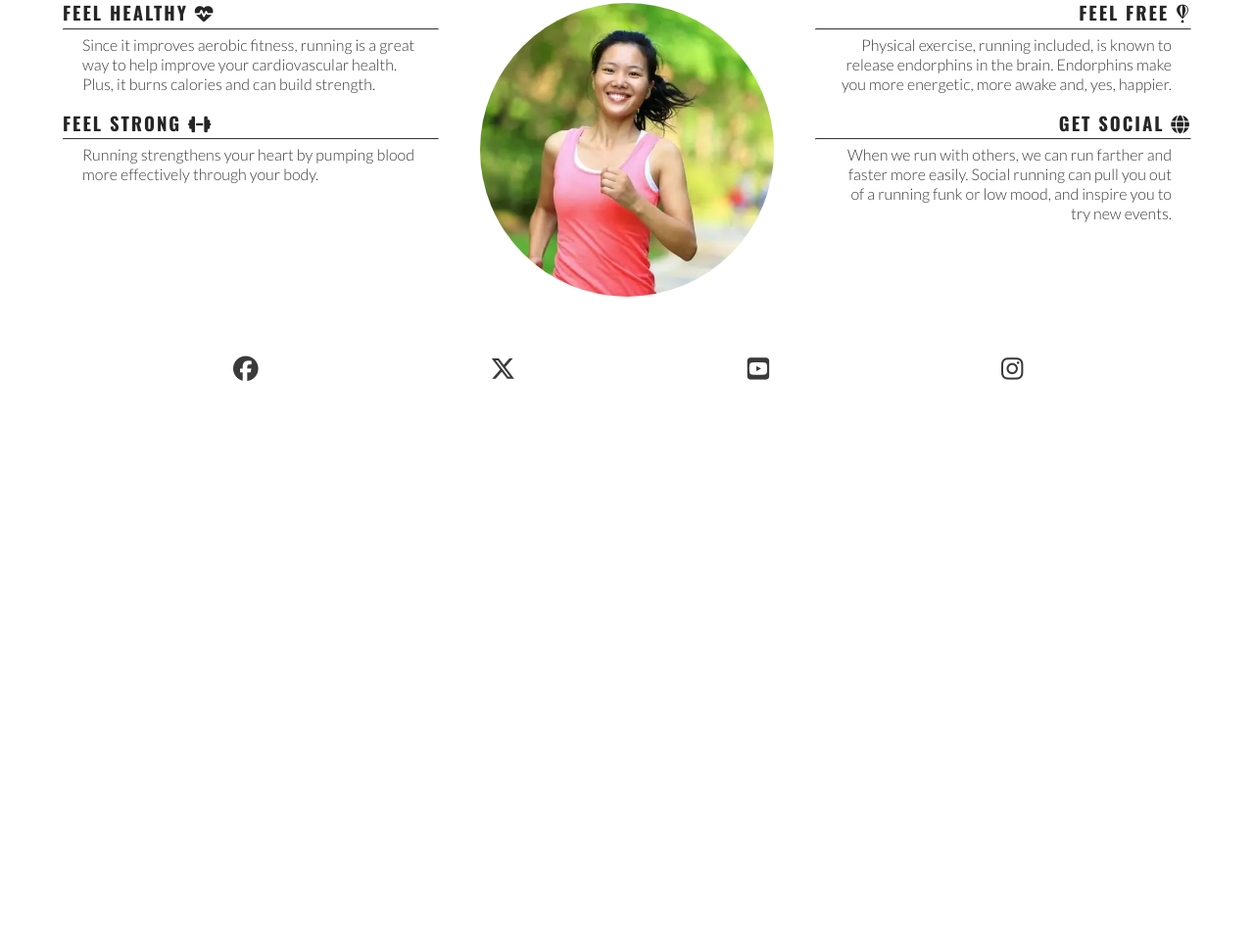
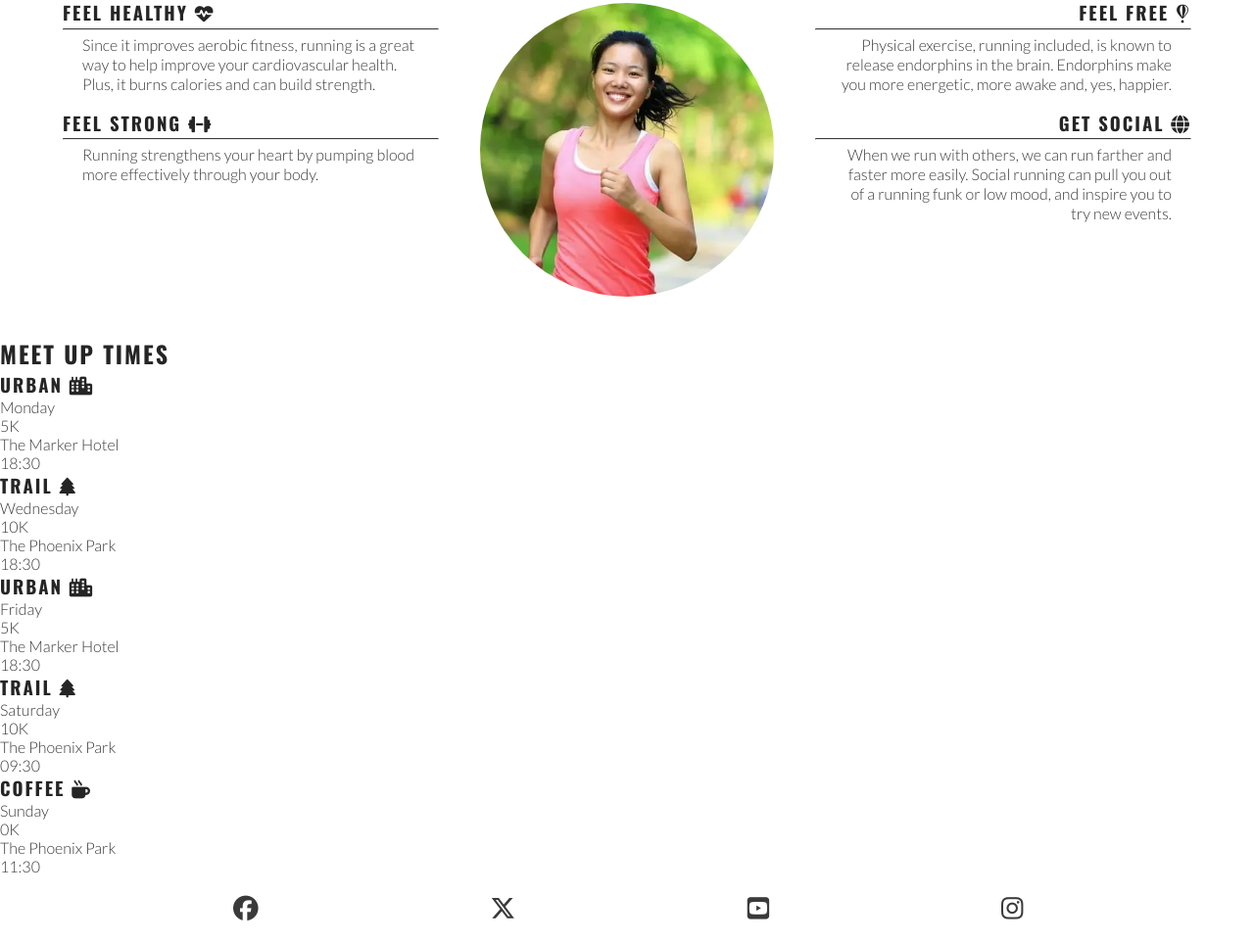
Before and after one commit to TJCAJ/Love-Running, a plain HTML site: page index.html in a window 1280 px wide. Shown: the part 782-1744 px from the top of the page at 98% size. Before the commit the page ends 1193 px from the top, so only its background shows below. Drawn offline with nearby package versions, Linux system fonts and the light colour scheme.

Commit message:
Add meetups section HTML

```diff
--- a/index.html
+++ b/index.html
@@ -79,6 +79,50 @@
                     </div>
                 </div>
         </section>
+
+         <!-- Meetup times section -->
+         <section id="meetups">
+            <h2>Meet up Times</h2>
+            <div id="times">
+                <div>
+                    <h3>Urban <i class="fa-solid fa-city"></i></h3>
+                    <p>Monday</p>
+                    <p>5K</p>
+                    <p>The Marker Hotel</p>
+                    <p>18:30</p>
+                </div>
+                <div>
+                    <h3>Trail <i class="fa-solid fa-tree"></i></h3>
+                    <p>Wednesday</p>
+                    <p>10K</p>
+                    <p>The Phoenix Park</p>
+                    <p>18:30</p>
+                </div>
+                <div>
+                    <h3>Urban <i class="fa-solid fa-city"></i></h3>
+                    <p>Friday</p>
+                    <p>5K</p>
+                    <p>The Marker Hotel</p>
+                    <p>18:30</p>
+                </div>
+                <div>
+                    <h3>Trail <i class="fa-solid fa-tree"></i></h3>
+                    <p>Saturday</p>
+                    <p>10K</p>
+                    <p>The Phoenix Park</p>
+                    <p>09:30</p>
+                </div>
+                <div>
+                    <h3>Coffee <i class="fa-solid fa-mug-hot"></i></h3>
+                    <p>Sunday</p>
+                    <p>0K</p>
+                    <p>The Phoenix Park</p>
+                    <p>11:30</p>
+                </div>
+            </div>
+            </times>
+         </section>
+
     </main>
 
     <!-- Footer -->
```
